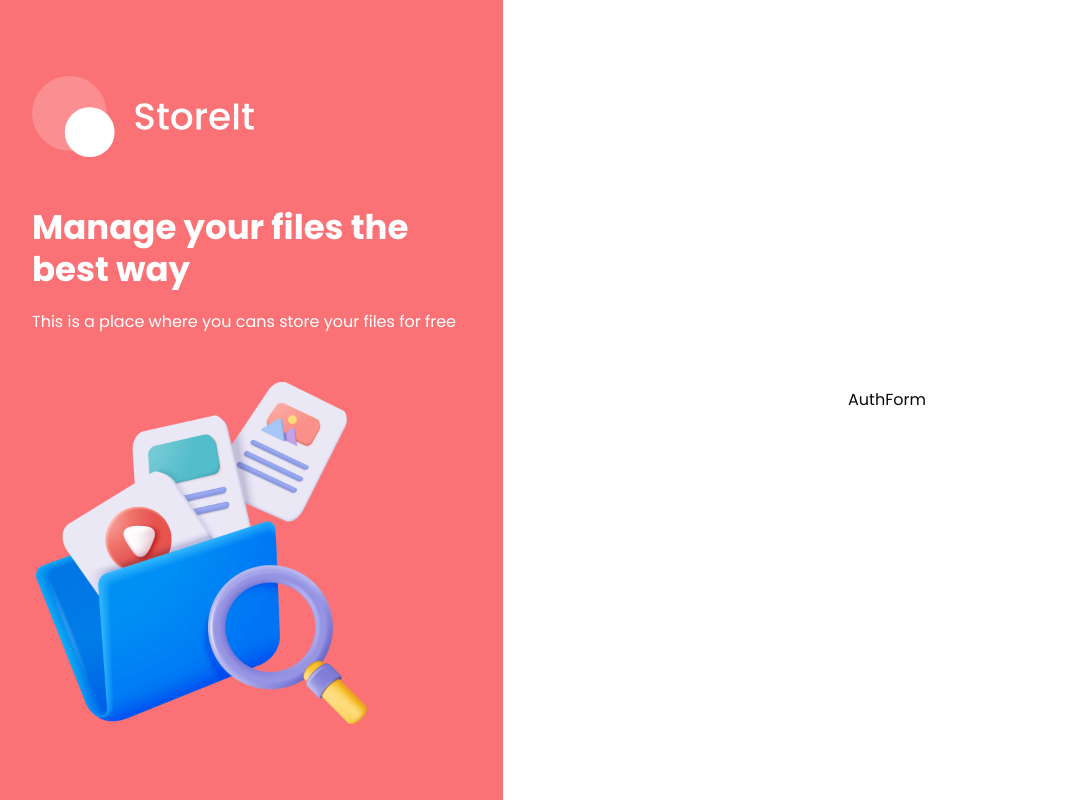
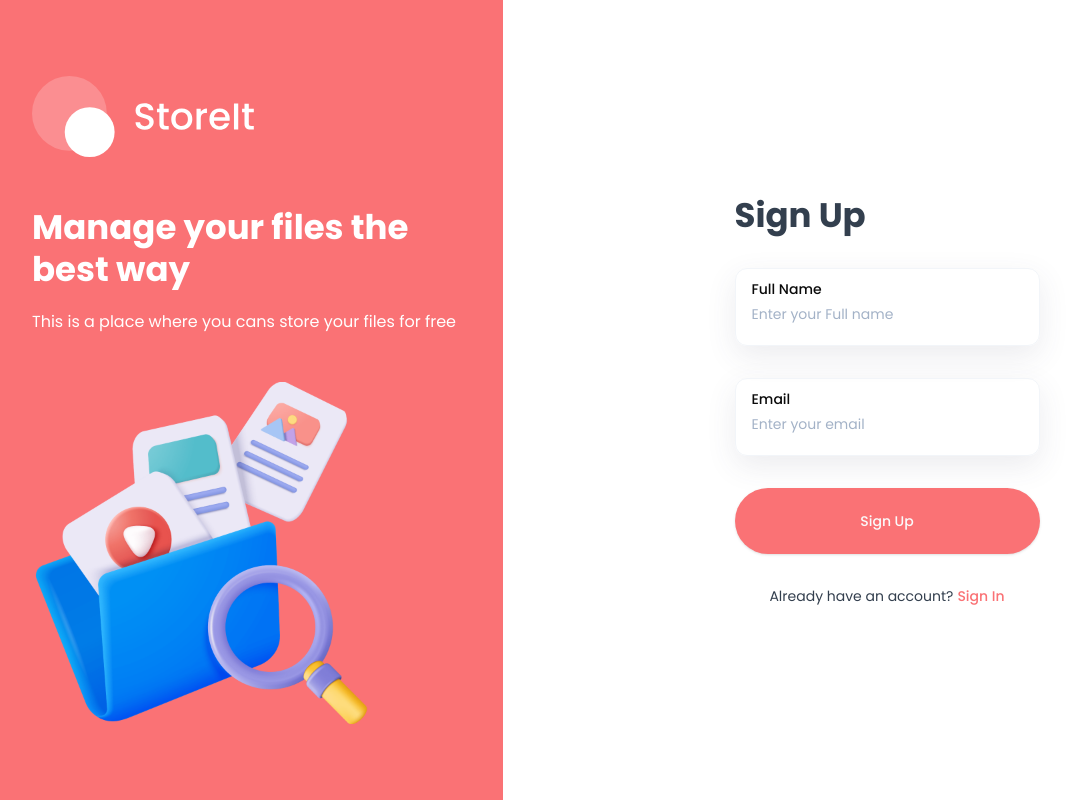
Before and after one commit to CodeByKhaleel/myOwnDrive, a Next.js app: page /sign-up in a window 1280 px wide. Shown: the whole page, without its empty margins (9-1080 px from the left). Built offline with nearby package versions, Linux system fonts and the light colour scheme.

Commit message:
ui done for form  and fixed type errors

```diff
--- a/app/(auth)/layout.tsx
+++ b/app/(auth)/layout.tsx
@@ -17,7 +17,7 @@ const Layout = ({ children }: { children: React.ReactNode }) => {
             </section>
             <section className='flex flex-1 flex-col items-center bg-white p-4 py-10 lg:justify-center lg:p-10 lg:py-0'>
                 <div className='mb-16 lg:hidden'>
-                    <Image src='/assets/icons/logo-full.brand.svg' alt='logo' width={224} height={82} className='h-auto w-[200px] lg:w-[250px]' />
+                    <Image src='/assets/icons/logo-full-brand.svg' alt='logo' width={224} height={82} className='h-auto w-[200px] lg:w-[250px]' />
                 </div>
             {children}
             </section>
--- a/app/(auth)/sign-in/page.tsx
+++ b/app/(auth)/sign-in/page.tsx
@@ -1,5 +1,4 @@
 import AuthForm from '@/components/AuthForm'
-import React from 'react'
 
 const signIn = () => <AuthForm type='sign-in' />
 
--- a/components/AuthForm.tsx
+++ b/components/AuthForm.tsx
@@ -5,16 +5,17 @@ import { Input } from "@/components/ui/input"
 import { zodResolver } from "@hookform/resolvers/zod"
 import { useForm } from "react-hook-form"
 import { Button } from "@/components/ui/button"
-
+import Image from 'next/image'
 import {
     Form,
     FormControl,
-    FormDescription,
     FormField,
     FormItem,
     FormLabel,
     FormMessage,
 } from "@/components/ui/form"
+import { useState } from "react"
+import Link  from "next/link"
 
 const formSchema = z.object({
     username: z.string().min(2).max(50),
@@ -22,6 +23,8 @@ const formSchema = z.object({
 type FormType = "sign-in" | "sign-up"
 
 const AuthForm = ({ type }: { type: FormType }) => {
+    const [isLoading, setIsLoading] = useState(false)
+    const [errorMessage, setErrorMessage] = useState("")
     const form = useForm<z.infer<typeof formSchema>>({
         resolver: zodResolver(formSchema),
         defaultValues: {
@@ -33,28 +36,69 @@ const AuthForm = ({ type }: { type: FormType }) => {
     const onSubmit = async (values: z.infer<typeof formSchema>) => {
         console.log(values)
     }
+
+    return <div>
+        <>
             <Form {...form}>
-        <form onSubmit={form.handleSubmit(onSubmit)} className="space-y-8">
+                <form onSubmit={form.handleSubmit(onSubmit)} className="auth-form">
+                    <h1 className="form-title">
+                        {type === "sign-in" ? "Sign In" : "Sign Up"}
+                    </h1>
+                        {type === "sign-up" && (
                             <FormField
                             control={form.control}
-                name="username"
+                            name="fullName"
                             render={({ field }) => (
                                 <FormItem>
-                        <FormLabel>Username</FormLabel>
+                                    <div className="shad-form-item">
+                                    <FormLabel>Full Name</FormLabel>
                                     <FormControl>
-                            <Input placeholder="shadcn" {...field} />
+                                        <Input placeholder="Enter your Full name" className="shad-input" {...field} />
                                     </FormControl>
-                        <FormDescription>
-                            This is your public display name.
-                        </FormDescription>
-                        <FormMessage />
+                                    </div>
+                                    <FormMessage className="shad-form-message" />
                                 </FormItem>
                             )}
                         />
-            <Button type="submit">Submit</Button>
+                    )}
+                    <FormField
+                            control={form.control}
+                            name="email"
+                            render={({ field }) => (
+                                <FormItem>
+                                    <div className="shad-form-item">
+                                    <FormLabel>Email</FormLabel>
+                                    <FormControl>
+                                        <Input placeholder="Enter your email" className="shad-input" {...field} />
+                                    </FormControl>
+                                    </div>
+                                    <FormMessage className="shad-form-message" />
+                                </FormItem>
+                            )}
+                        />
+                    <Button type="submit" className="form-submit-button" disabled={isLoading}>
+                        {type === "sign-in" ? "Sign In" : "Sign Up"}
+                        {isLoading && (
+                            <Image src='/assets/icons/loader.svg' alt='loader' width={24} height={24} className="ml-2 animate-spin" />
+                        )}
+                    </Button>
+                    {errorMessage && <p className="error-message">*{errorMessage}</p>}
+                        <div className="body-2 flex justify-center">
+                            <p className="text-light-100">
+                                {type === 'sign-in'?"Don't have an account?":"Already have an account?"}
+                            </p>
+                            <Link href={type === 'sign-in'?"sign-up":"sign-in"}
+                            className="ml-1 font-medium text-brand"
+                            >
+                                {" "}
+                                {type === 'sign-in'?"Sign Up":"Sign In"}
+                            </Link>
+                        </div>
                 </form>
             </Form>
-    return <div>AuthForm</div>
+            {/* OTP */}
+        </>
+    </div>
 }
 
 export default AuthForm
```
Lines whose indentation alone changed are shown as unchanged.
